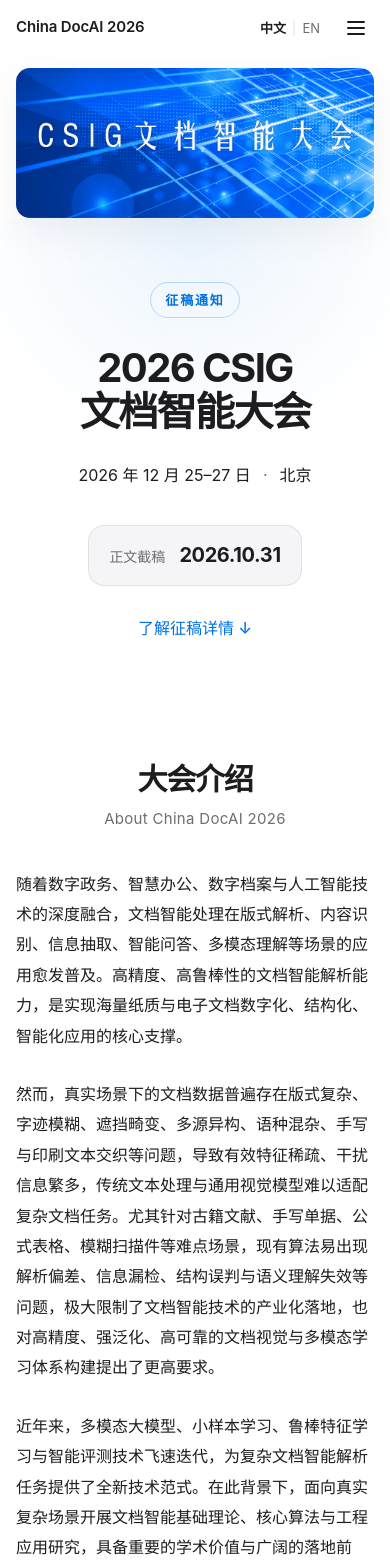
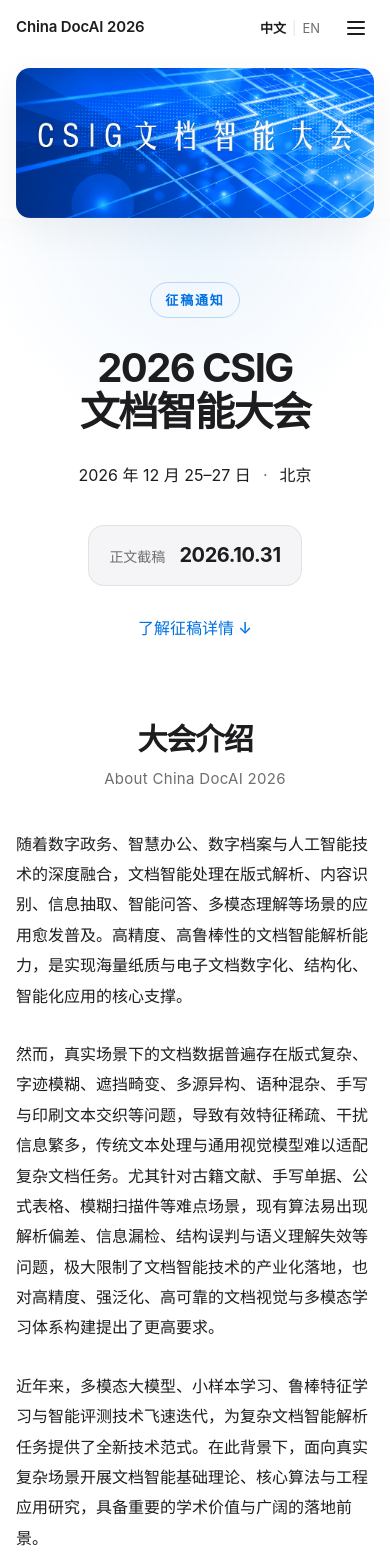
Before and after one commit to China6577/doc-ai-web, a React (Vite) app: page / in a window 390 px wide. Shown: the top 1568 px of the page. Built offline with nearby package versions, Linux system fonts and the light colour scheme.

Commit message:
style: 缩小 Hero 与大会介绍之间的间隙
- Hero 底部内边距由 88px 减至 48px（移动端 56px→32px）
- 大会介绍顶部内边距由 96px 减至 64px（移动端 64px→48px）

```diff
--- a/src/components/ConferenceOverview/ConferenceOverview.module.css
+++ b/src/components/ConferenceOverview/ConferenceOverview.module.css
@@ -1,5 +1,5 @@
 .section {
-  padding: 96px var(--gutter);
+  padding: 64px var(--gutter) 96px;
 }
 
 .inner {
@@ -38,7 +38,7 @@
 
 @media (max-width: 768px) {
   .section {
-    padding: 64px var(--gutter);
+    padding: 48px var(--gutter) 64px;
   }
 
   .body {
--- a/src/components/Hero/Hero.module.css
+++ b/src/components/Hero/Hero.module.css
@@ -1,6 +1,6 @@
 .hero {
   position: relative;
-  padding: 96px var(--gutter) 88px;
+  padding: 96px var(--gutter) 48px;
   text-align: center;
   background: radial-gradient(
     circle at 50% 0%,
@@ -106,7 +106,7 @@
 
 @media (max-width: 768px) {
   .hero {
-    padding: 64px var(--gutter) 56px;
+    padding: 64px var(--gutter) 32px;
   }
 
   .meta {
```
Also changed, not shown: .workbuddy/memory/2026-09-15.md, assets/poster-en.png.
